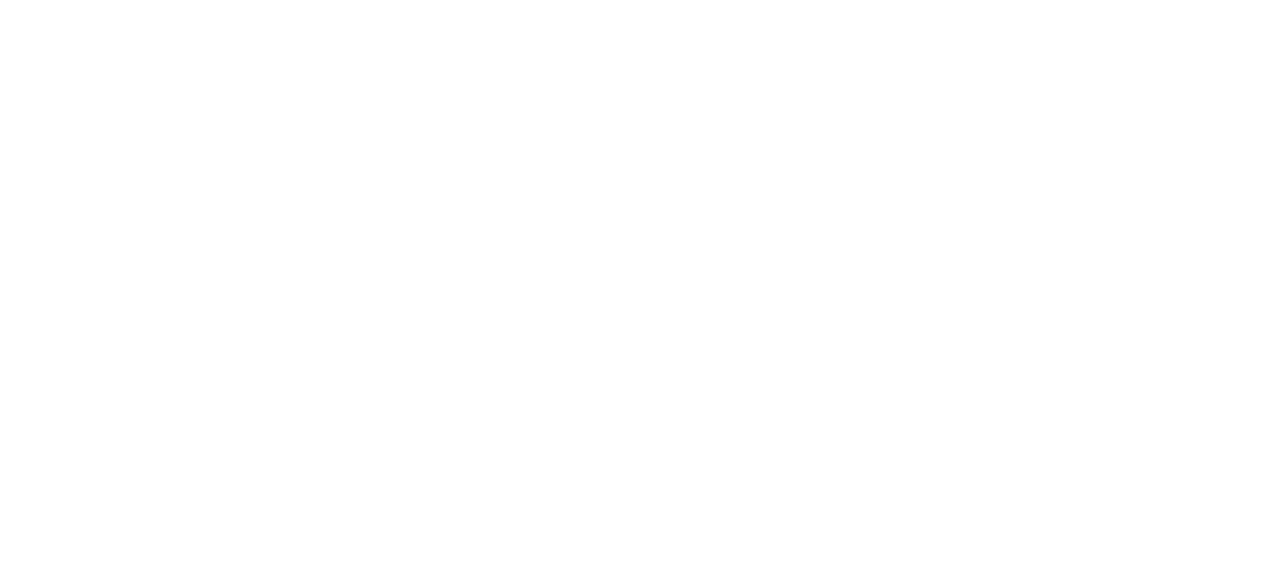
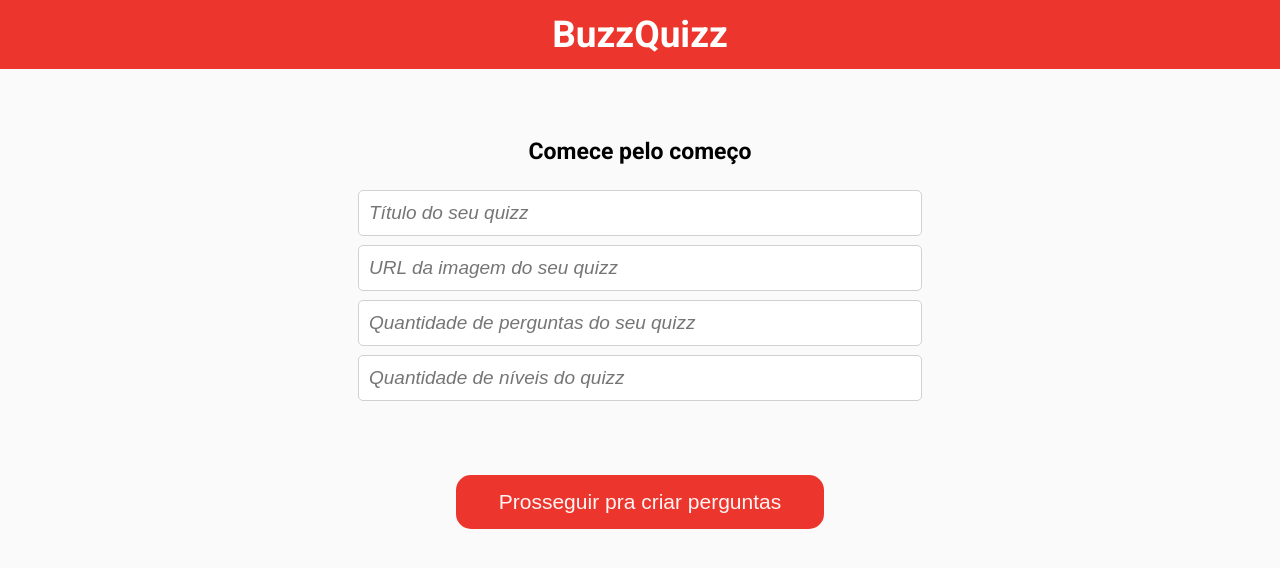
Before and after one commit to fatscaprara/Projeto_06_BuzzQuizz, a plain HTML site: page index.html in a window 1280 px wide. Drawn offline with Linux system fonts and the light colour scheme.

Commit message:
Adicionada tela 1 da criação de quizz

```diff
--- a/css/style.css
+++ b/css/style.css
@@ -0,0 +1,76 @@
+@import url('https://fonts.googleapis.com/css2?family=Roboto:wght@400;700&display=swap');
+
+body {
+    width: 100%;
+    height: 100%;
+    background-color: #FAFAFA;
+    font-family: roboto, sans-serif;
+}
+
+/* Header do Buzzquizz */
+header {
+    width: 100%;
+    height: 69px;
+    background-color: #EC362D;
+    padding-top: 13px;
+    box-sizing: border-box;
+
+    text-align: center;
+    font-style: normal;
+    font-weight: bold;
+    font-size: 37px;
+    line-height: 43px;
+    color: #FFFFFF;
+
+    position: fixed;
+    top: 0;
+    left: 0;
+    z-index: 1;
+}
+
+/* CSS das páginas de criação de quizz */
+.criacao-quizz {
+    margin-top: 69px;
+    margin-left: auto;
+    margin-right: auto;
+}
+
+.criacao-quizz h1{
+    margin-top: 71px;
+    margin-bottom: 27px;
+    font-weight: bold;
+    font-size: 23px;
+}
+
+.infoBasica-criacao-quizz, .perguntas-criacao-quizz, .niveis-creating-quizz {
+   display: flex;
+   flex-direction: column;
+   align-items: center;
+}
+
+.criacao-quizz input {
+    width: 564px;
+    height: 46px;
+    background: #FFFFFF;
+    border: 1px solid #D1D1D1;
+    box-sizing: border-box;
+    border-radius: 5px;
+    margin-bottom: 9px;
+    font-style: italic;
+    font-weight: normal;
+    font-size: 19px;
+    line-height: 22px;
+    color: #BABABA;
+    padding: 10px;
+}
+
+.prosseguir {
+    width: 368.86px;
+    height: 54px;
+    background: #EC362D;
+    border-radius: 15px;
+    border:none;
+    margin-top: 65px;
+    font-size: 21px;
+    color: #FFF5F4;
+}
--- a/index.html
+++ b/index.html
@@ -6,9 +6,24 @@
     <meta name="viewport" content="width=device-width, initial-scale=1.0">
     <link rel="stylesheet" href="css/reset.css">
     <link rel="stylesheet" href="css/style.css">
-    <title>BuzzQuizz</title>
+    <title>Buzzquizz</title>
 </head>
 <body>
-
+    <header>BuzzQuizz</header>
+    <article class="criacao-quizz">
+        <!-- Primeira página de criação de quiz, informações básicas -->
+        <div class="first-page hiden">
+            <section class="infoBasica-criacao-quizz">
+                <h1>Comece pelo começo</h1>
+                <input type="text" placeholder="Título do seu quizz" class="titulo-quizz">
+                <input type="text" placeholder="URL da imagem do seu quizz" class="imagem-url-quizz">
+                <input type="text" placeholder="Quantidade de perguntas do seu quizz" class="qt-perguntas-quizz">
+                <input type="text" placeholder="Quantidade de níveis do quizz" class="qt-niveis-quizz">
+                <button class="prosseguir" onclick="infoBasica_salvar_quizz()">Prosseguir pra criar
+                perguntas</button>
+            </section>
+        </div>
+    </article>
+    <script src="scripts/script.js"></script>
 </body>
 </html>
--- /dev/null
+++ b/scripts/script.js
@@ -0,0 +1,27 @@
+//Salva as informações básicas da criação do quizz
+function infoBasica_salvar_quizz() {
+    const titulo = document.querySelector(".titulo-quizz").value;
+    const urlImagem = document.querySelector(".imagem-url-quizz").value;
+    const qtPerguntas = Number(document.querySelector(".qt-perguntas-quizz").value);
+    const niveis = document.querySelector(".qt-niveis-quizz").value;
+
+    //Verifica se os inputs do usuário atendem aos requisitos
+    if ((titulo.length < 20) || (titulo.length > 65) || (qtPerguntas < 3) || (niveis < 2) || (validaURL(urlImagem) === false)) {
+        alert("Preencha os dados corretamente!");
+    } else {
+        newQuiz = {
+            title: titulo,
+            image: urlImagem,
+            questions: [],
+            levels: [],
+        }
+        console.log(newQuiz);
+    }
+}
+
+// Verifica se uma URL é ou não válida
+function validaURL(url) {
+    const regularExpression = /(https?:\/\/(?:www\.|(?!www))[a-zA-Z0-9][a-zA-Z0-9-]+[a-zA-Z0-9]\.[^\s]{2,}|www\.[a-zA-Z0-9][a-zA-Z0-9-]+[a-zA-Z0-9]\.[^\s]{2,}|https?:\/\/(?:www\.|(?!www))[a-zA-Z0-9]+\.[^\s]{2,}|www\.[a-zA-Z0-9]+\.[^\s]{2,})/;
+
+    return regularExpression.test(url);
+}
```
